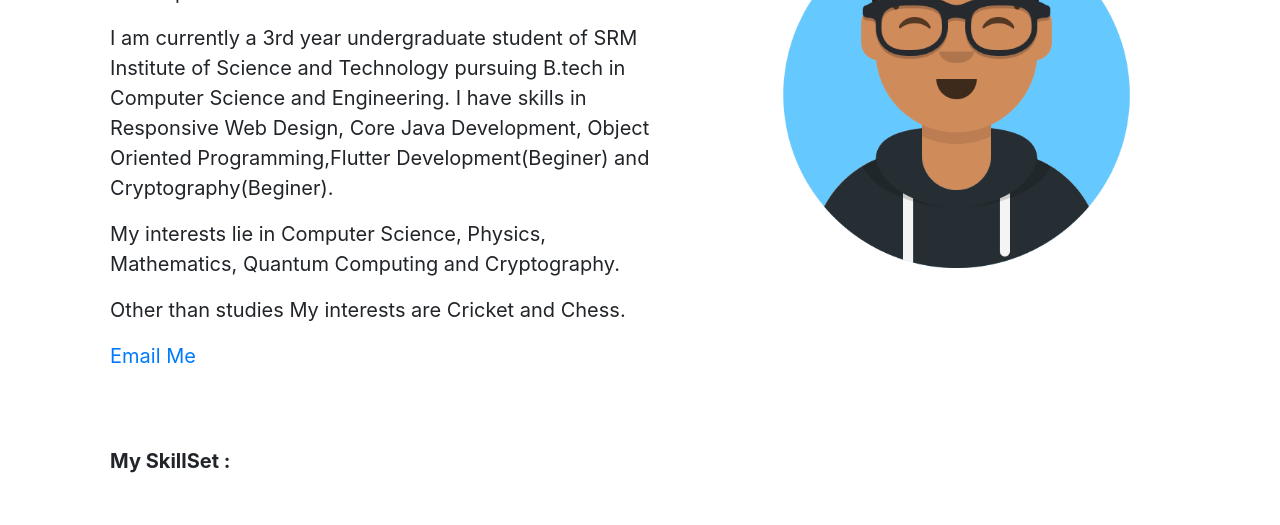
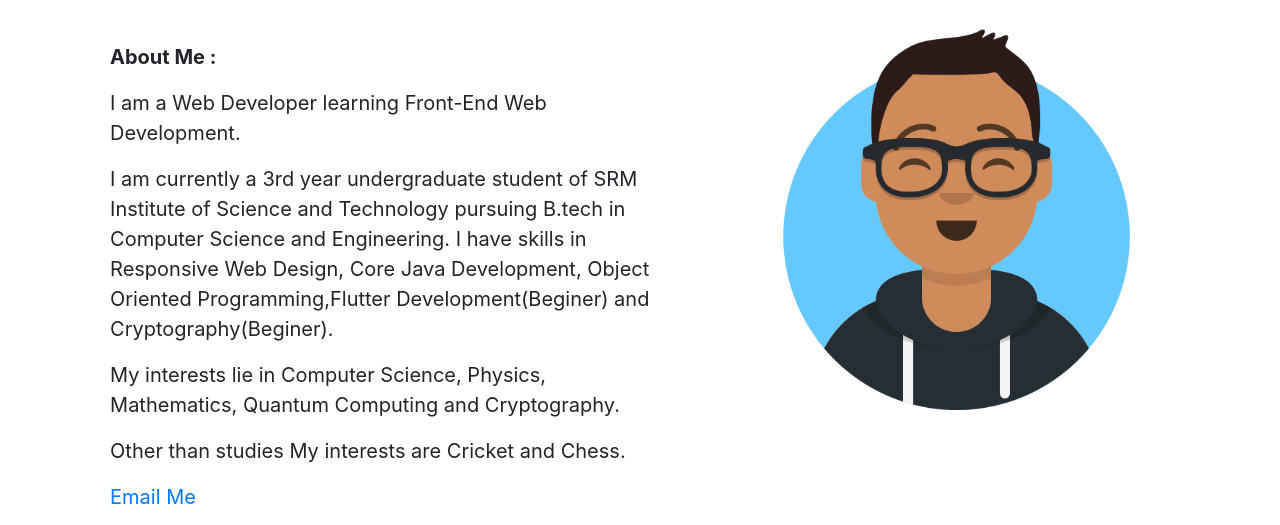
Before and after one commit to techguy186/Ranpariya-Viren, a plain HTML site: page index.html in a window 1280 px wide. Shown: the part 454-979 px from the top of the page. Drawn offline with nearby package versions, Linux system fonts and the light colour scheme.

Commit message:
Update style.css

```diff
--- a/style.css
+++ b/style.css
@@ -22,7 +22,7 @@ nav{
 }
 .two{
 
-	padding-top: 5%;
+	padding-top: 17%;
 	padding-left: 5%;
 }
 .three{
```
